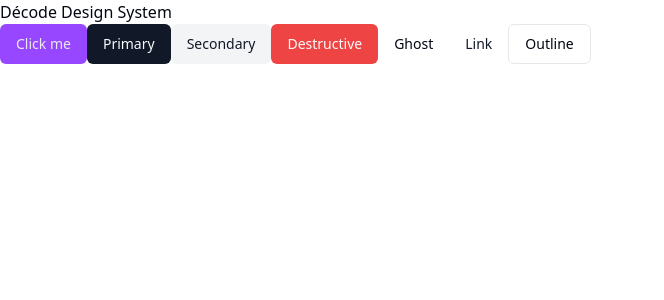
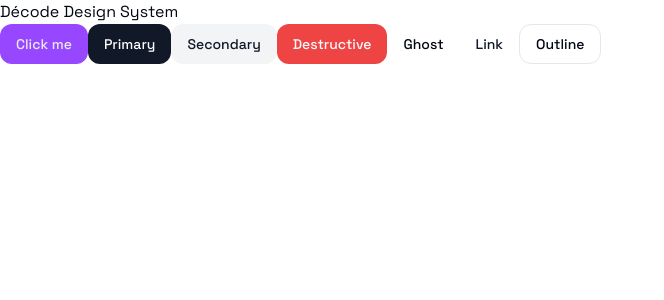
Before and after one commit to decode-school/design-system, a React (Vite) app: page / in a window 1280 px wide. Shown: the top 300 px of the page, without its empty margins (0-664 px from the left). Built offline with nearby package versions, Linux system fonts and the light colour scheme.

Commit message:
feat: styled buttons

```diff
--- a/src/index.css
+++ b/src/index.css
@@ -1,6 +1,12 @@
+@import url('https://fonts.googleapis.com/css2?family=Space+Grotesk:wght@300..700&display=swap');
 @tailwind base;
 @tailwind components;
 @tailwind utilities;
+
+@theme {
+  --font-display: 'Space Grotesk', sans-serif;
+}
+
 @layer base {
   :root {
     --background: 0 0% 100%;
--- a/src/package/ui/components/ui/button.tsx
+++ b/src/package/ui/components/ui/button.tsx
@@ -5,7 +5,7 @@
 import { cn } from "@/package/ui/lib/utils"
 
 const buttonVariants = cva(
-  "inline-flex items-center justify-center gap-2 whitespace-nowrap rounded-md text-sm font-medium ring-offset-background transition-colors focus-visible:outline-none focus-visible:ring-2 focus-visible:ring-ring focus-visible:ring-offset-2 disabled:pointer-events-none disabled:opacity-50 [&_svg]:pointer-events-none [&_svg]:size-4 [&_svg]:shrink-0",
+  "inline-flex items-center justify-center gap-2 whitespace-nowrap rounded-xl text-sm font-medium ring-offset-background transition-colors focus-visible:outline-none focus-visible:ring-2 focus-visible:ring-ring focus-visible:ring-offset-2 disabled:pointer-events-none disabled:opacity-50 [&_svg]:pointer-events-none [&_svg]:size-4 [&_svg]:shrink-0",
   {
     variants: {
       variant: {
@@ -22,8 +22,8 @@
       },
       size: {
         default: "h-10 px-4 py-2",
-        sm: "h-9 rounded-md px-3",
-        lg: "h-11 rounded-md px-8",
+        sm: "h-9 rounded-xl px-3",
+        lg: "h-11 rounded-xl px-8",
         icon: "h-10 w-10",
       },
     },
--- a/tailwind.config.js
+++ b/tailwind.config.js
@@ -3,6 +3,9 @@
   darkMode: ["class"],
   content: ["./src/**/*.{html,js,ts,jsx,tsx}"],
   theme: {
+	fontFamily: {
+		sans: ['Space Grotesk', 'sans-serif'],
+	},
   	extend: {
   		borderRadius: {
   			lg: 'var(--radius)',
```
